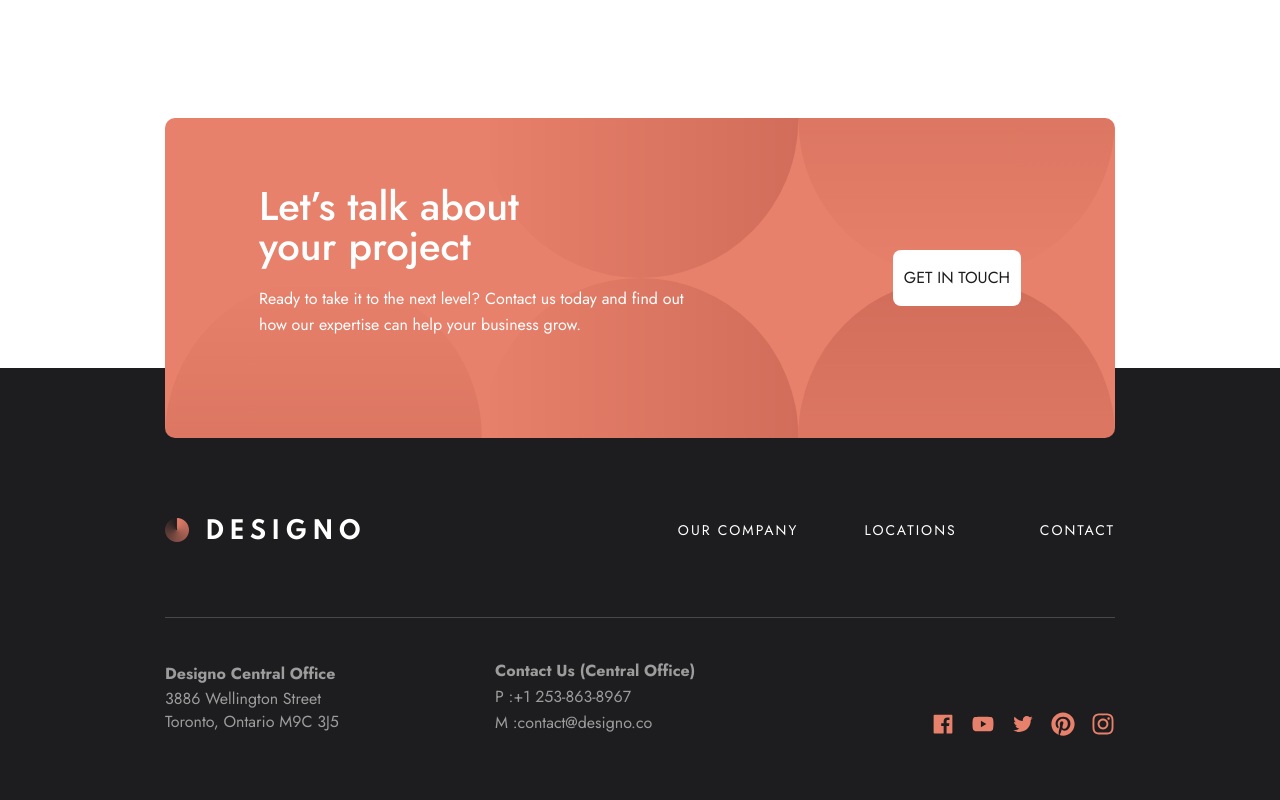
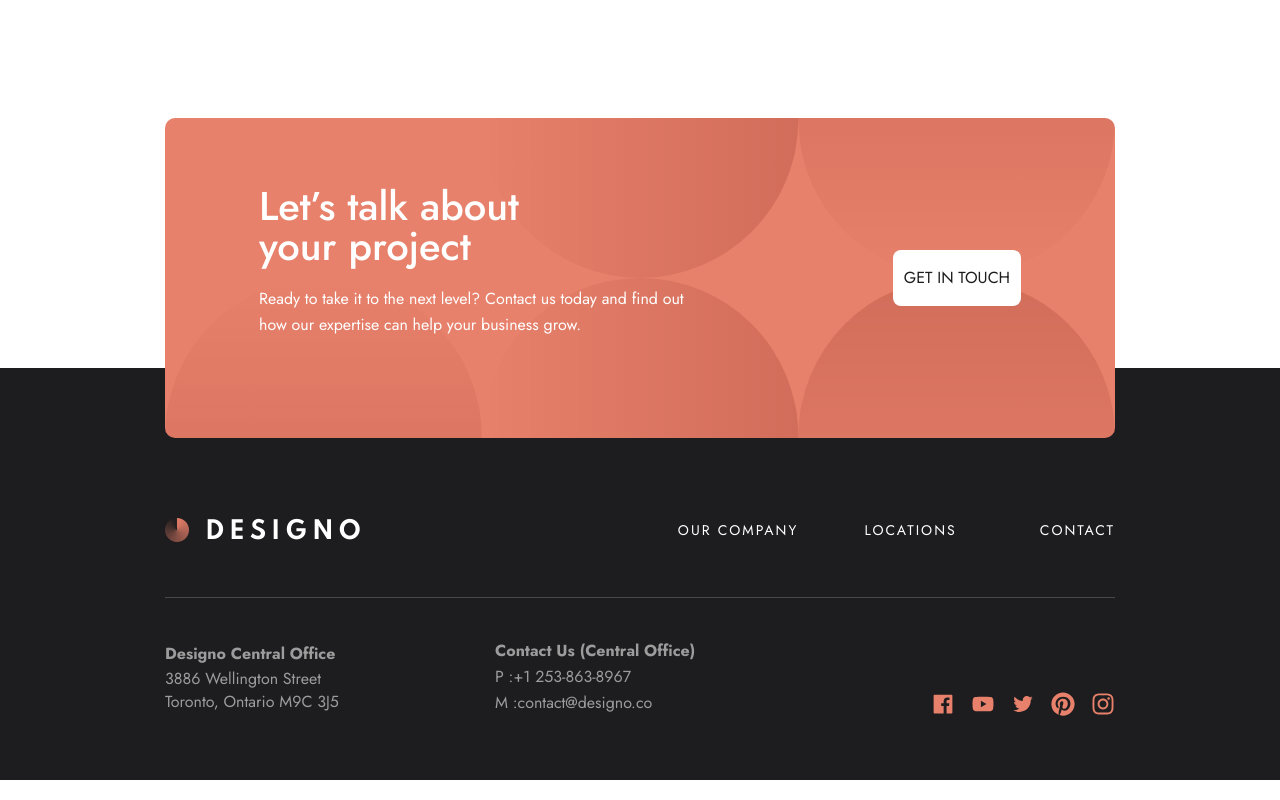
Before and after one commit to KingJosephI/designo-multipage, a React (Vite) app: page / in a window 1280 px wide. Shown: the part 2123-2923 px from the top of the page. Built offline with nearby package versions, Linux system fonts and the light colour scheme.

Commit message:
fix: decrease footer first div padding

```diff
--- a/src/common/Layout/Footer/Footer.scss
+++ b/src/common/Layout/Footer/Footer.scss
@@ -81,7 +81,7 @@
       display: grid;
       grid-template-columns: 1fr 1fr;
       grid-column: 1/4;
-      padding-bottom: rem(50);
+      padding-bottom: rem(30);
       border-bottom: rem(1) solid rgba(245, 245, 245, 0.2);
       justify-content: space-between;
     }
```
